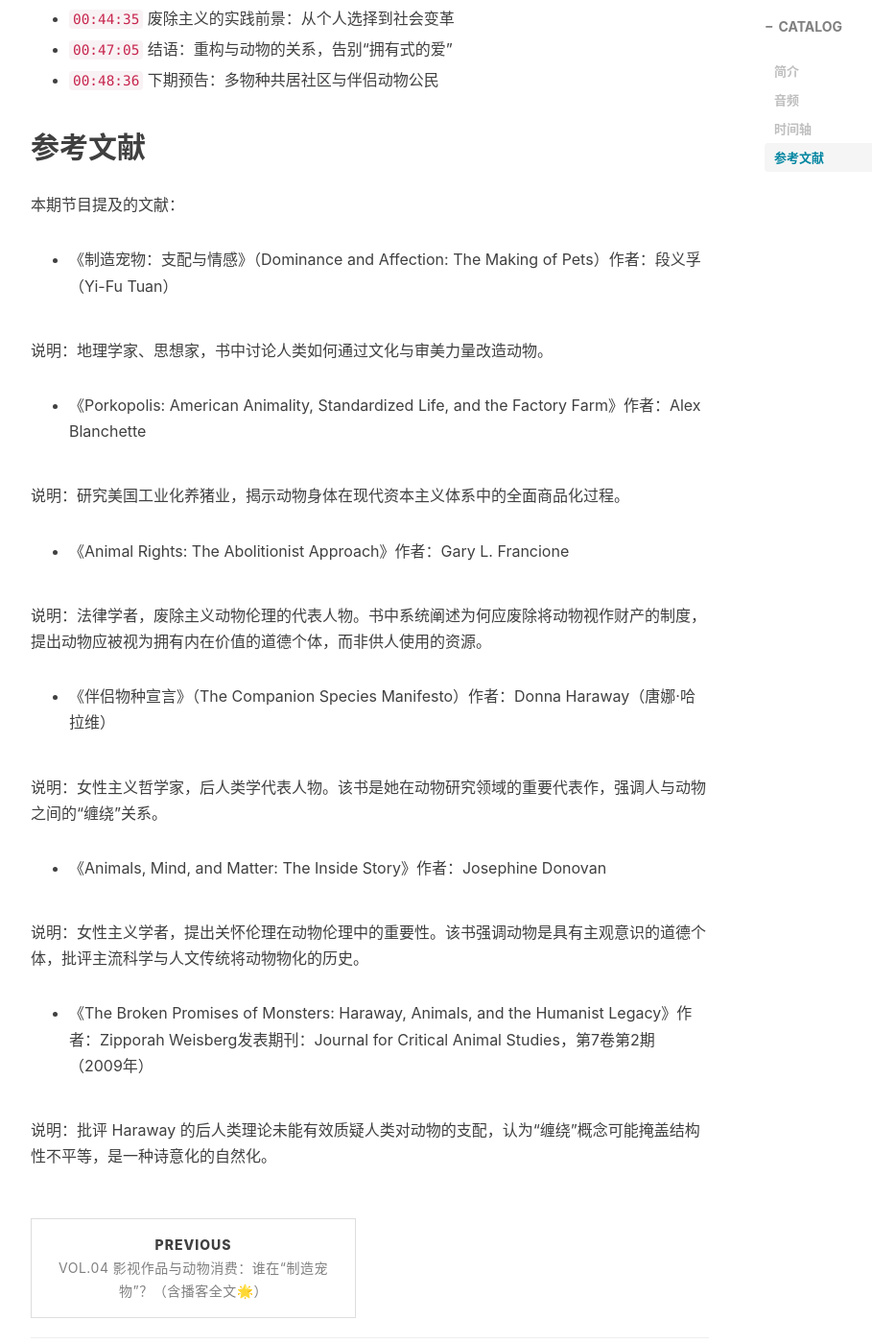
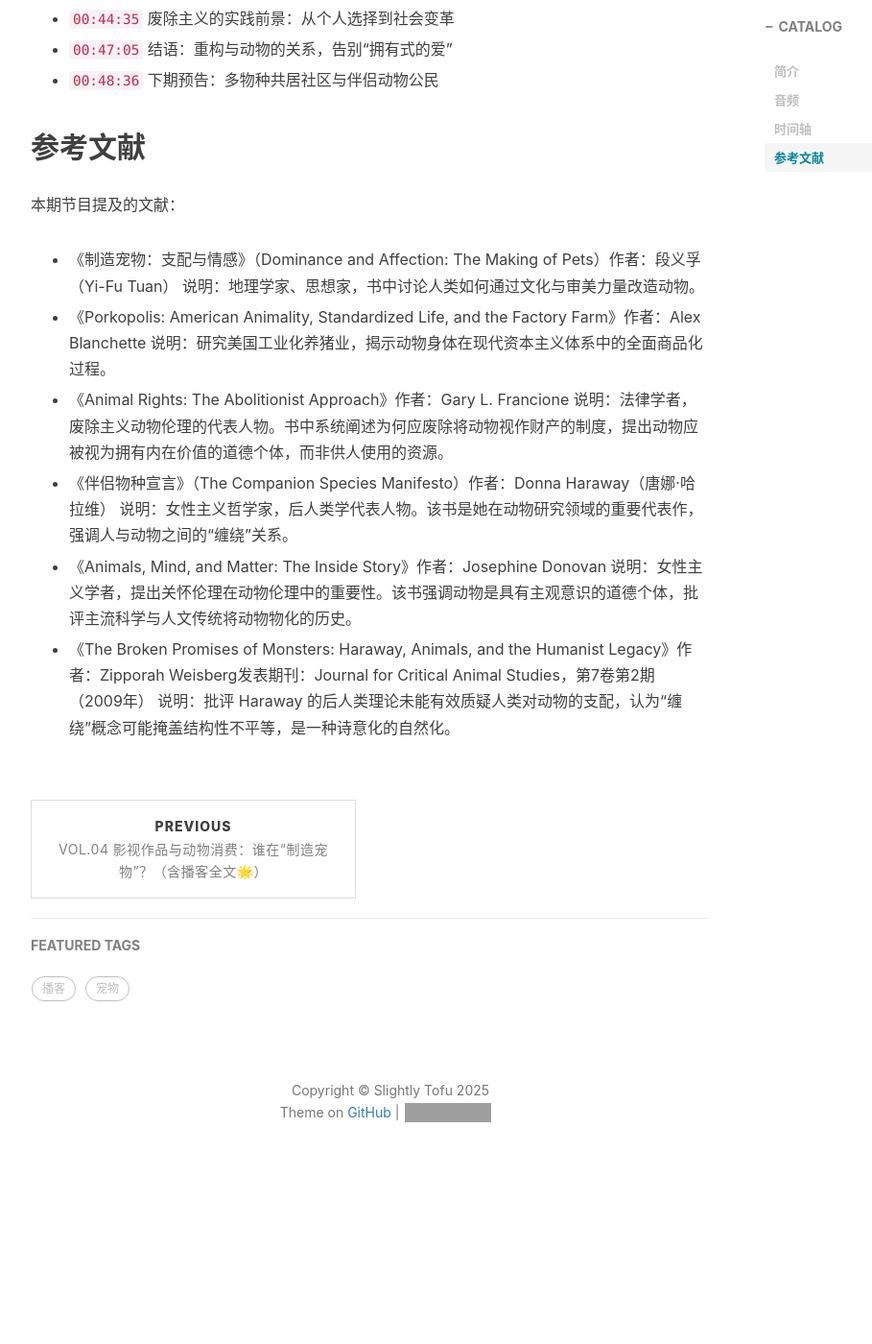
Before and after one commit to slightlytofu/slightlytofu.github.io, a Jekyll site: the page built from _posts/2025-04-15-Vol.05-不是玩具-也不是毛孩子-宠物与人类关系的悖论.md, in a window 1280 px wide and 1400 px high, scrolled down 1751 px. Shown: the whole window at 96% size, without its empty margins (233-1142 px from the left). Built offline with Jekyll 4.4.1, drawn with Linux system fonts in a browser that asks for light colours; nearby versions of some CDN libraries; comment, search, counter and statistics services are not loaded; after the commit the page ends 3014 px from its top, so only the background shows below that; some of the changed lines change nothing that is shown; some of the changed text lies outside the part shown; grey boxes are pictures that could not be loaded.

Commit message:
Formatting: vol5

```diff
--- a/_posts/2025-04-15-Vol.05-不是玩具-也不是毛孩子-宠物与人类关系的悖论.md
+++ b/_posts/2025-04-15-Vol.05-不是玩具-也不是毛孩子-宠物与人类关系的悖论.md
@@ -1,7 +1,7 @@
 ---
 layout:     post
 title:      Vol.05 不是玩具，也不是‘毛孩子’，宠物与人类关系的悖论
-subtitle:   视觉文化中对待动物的“四宗罪”
+subtitle:   饲养宠物所涉及的动物剥削
 date:       2025-04-15
 author:     Q, Jojo
 header-img: img/post-bg-default.jpg
@@ -70,25 +70,19 @@ tags:
 本期节目提及的文献：
 
 * 《制造宠物：支配与情感》（Dominance and Affection: The Making of Pets）作者：段义孚（Yi-Fu Tuan）
-
-说明：地理学家、思想家，书中讨论人类如何通过文化与审美力量改造动物。
+  说明：地理学家、思想家，书中讨论人类如何通过文化与审美力量改造动物。
 
 * 《Porkopolis: American Animality, Standardized Life, and the Factory Farm》作者：Alex Blanchette
-
-说明：研究美国工业化养猪业，揭示动物身体在现代资本主义体系中的全面商品化过程。
+  说明：研究美国工业化养猪业，揭示动物身体在现代资本主义体系中的全面商品化过程。
 
 * 《Animal Rights: The Abolitionist Approach》作者：Gary L. Francione
-
-说明：法律学者，废除主义动物伦理的代表人物。书中系统阐述为何应废除将动物视作财产的制度，提出动物应被视为拥有内在价值的道德个体，而非供人使用的资源。
+  说明：法律学者，废除主义动物伦理的代表人物。书中系统阐述为何应废除将动物视作财产的制度，提出动物应被视为拥有内在价值的道德个体，而非供人使用的资源。
 
 * 《伴侣物种宣言》（The Companion Species Manifesto）作者：Donna Haraway（唐娜·哈拉维）
-
-说明：女性主义哲学家，后人类学代表人物。该书是她在动物研究领域的重要代表作，强调人与动物之间的“缠绕”关系。
+  说明：女性主义哲学家，后人类学代表人物。该书是她在动物研究领域的重要代表作，强调人与动物之间的“缠绕”关系。
 
 * 《Animals, Mind, and Matter: The Inside Story》作者：Josephine Donovan
-
-说明：女性主义学者，提出关怀伦理在动物伦理中的重要性。该书强调动物是具有主观意识的道德个体，批评主流科学与人文传统将动物物化的历史。
+  说明：女性主义学者，提出关怀伦理在动物伦理中的重要性。该书强调动物是具有主观意识的道德个体，批评主流科学与人文传统将动物物化的历史。
 
 * 《The Broken Promises of Monsters: Haraway, Animals, and the Humanist Legacy》作者：Zipporah Weisberg发表期刊：Journal for Critical Animal Studies，第7卷第2期（2009年）
-
-说明：批评 Haraway 的后人类理论未能有效质疑人类对动物的支配，认为“缠绕”概念可能掩盖结构性不平等，是一种诗意化的自然化。
+  说明：批评 Haraway 的后人类理论未能有效质疑人类对动物的支配，认为“缠绕”概念可能掩盖结构性不平等，是一种诗意化的自然化。
```
